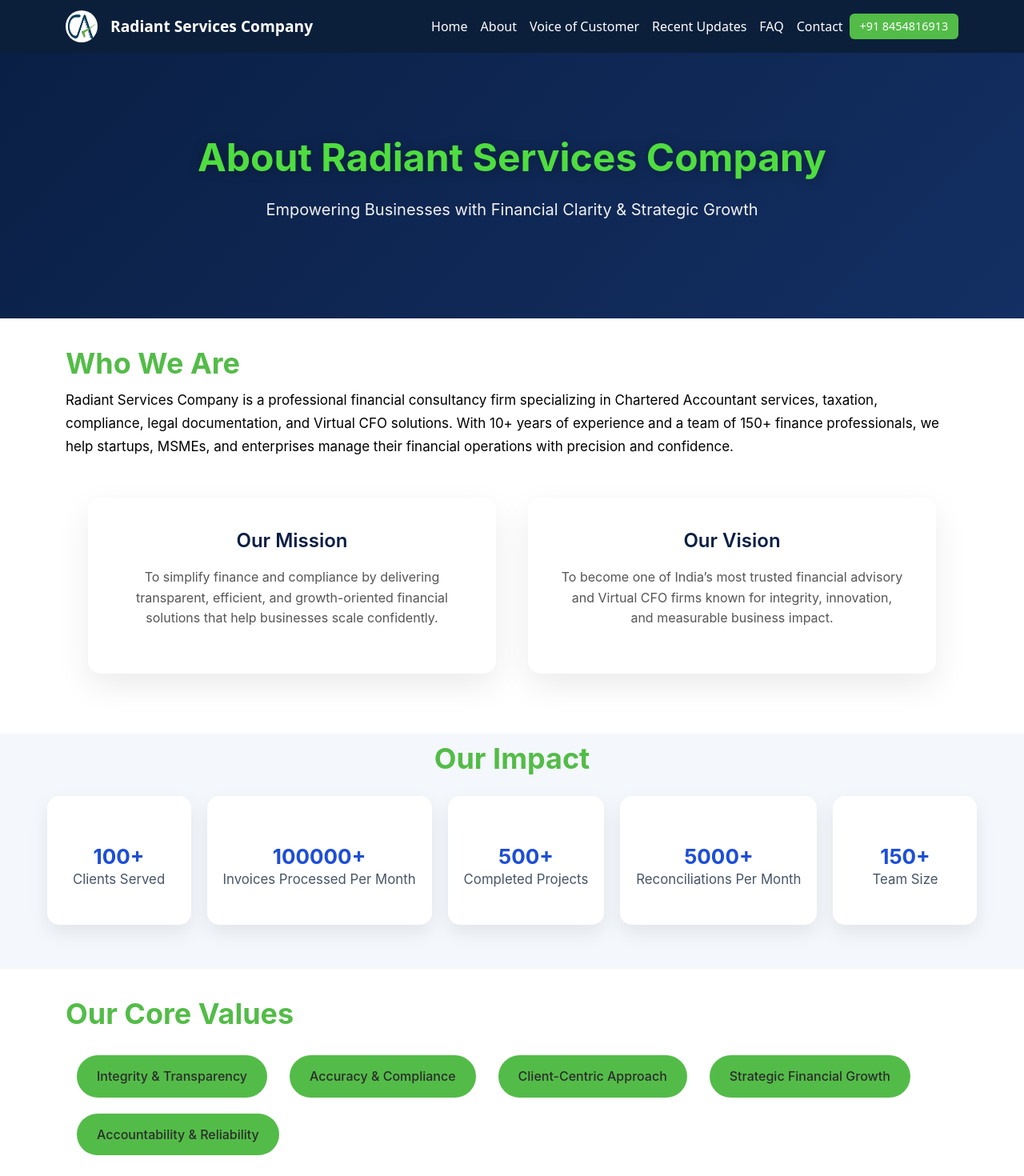
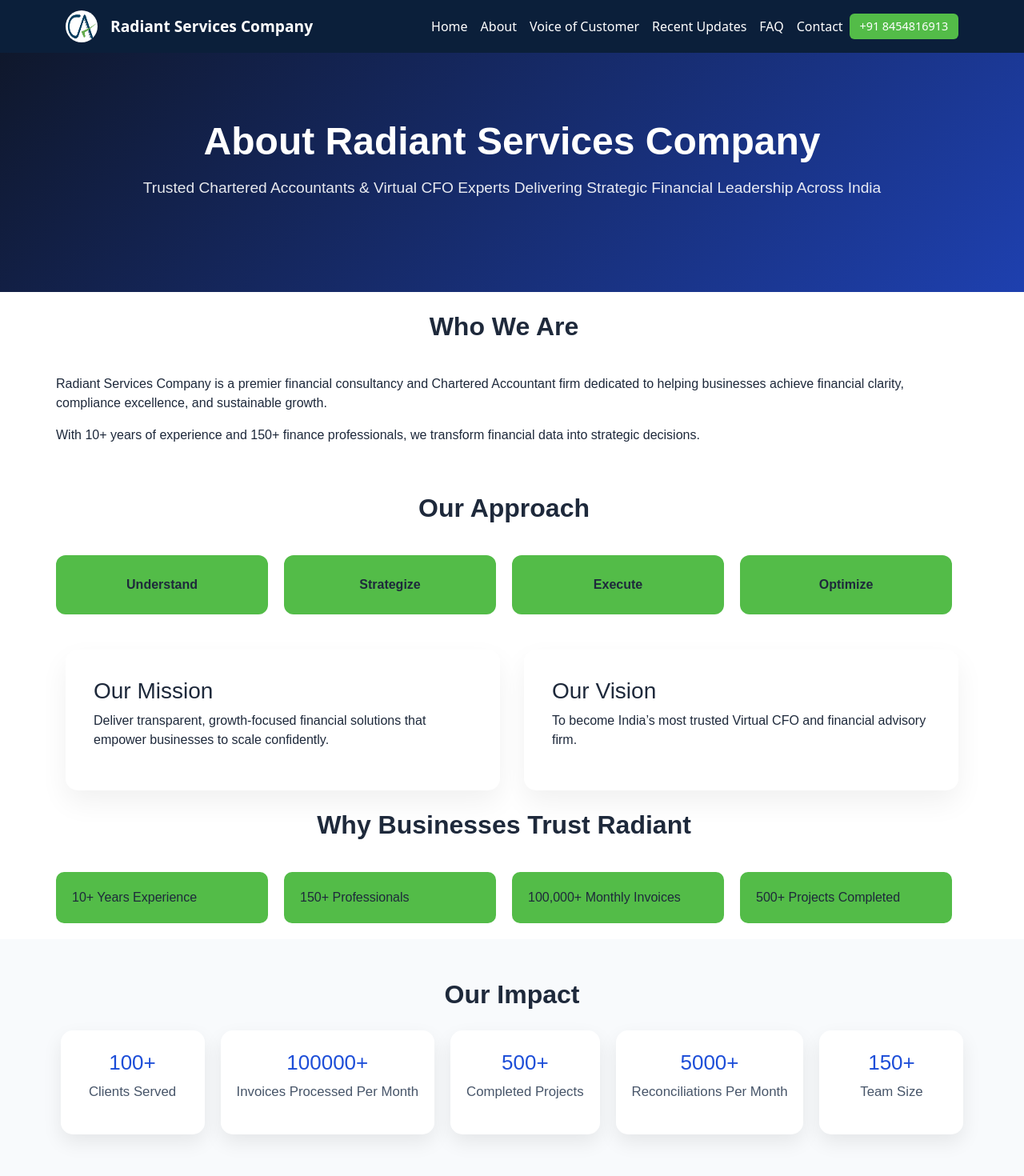
Before and after one commit to mumbaiops45/CFOw, a Next.js app: page /about in a window 1280 px wide. Shown: the top 1470 px of the page at 80% size. Built offline with nearby package versions, Linux system fonts and the light colour scheme.

Commit message:
Some Change Ui

```diff
--- a/package.json
+++ b/package.json
@@ -9,6 +9,7 @@
     "lint": "eslint"
   },
   "dependencies": {
+    "@ant-design/icons": "^6.1.0",
     "bootstrap": "^5.3.8",
     "bootstrap-icons": "^1.13.1",
     "framer-motion": "^12.34.0",
--- a/src/app/about/page.jsx
+++ b/src/app/about/page.jsx
@@ -1,82 +1,101 @@
+
+'use client';
 import React from "react";
-import "../styles/about.modal.css"
+import "../styles/about.modal.css";
 import Clients from "../component/Clients";
 
-const page = () => {
+export default function page() {
     return (
         <div className="about-container mt-5">
 
-            <section className="about-hero">
+
+            <section className="about-hero fade-in">
                 <h1>About Radiant Services Company</h1>
+                <p>
+                    Trusted Chartered Accountants & Virtual CFO Experts Delivering
+                    Strategic Financial Leadership Across India
+                </p>
+            </section>
 
+            {/* Who We Are */}
+            <section className="about-section container slide-up">
+                <h2>Who We Are</h2>
                 <p>
-                    Empowering Businesses with Financial Clarity & Strategic Growth
+                    Radiant Services Company is a premier financial consultancy and
+                    Chartered Accountant firm dedicated to helping businesses achieve
+                    financial clarity, compliance excellence, and sustainable growth.
+                </p>
+                <p>
+                    With 10+ years of experience and 150+ finance professionals,
+                    we transform financial data into strategic decisions.
                 </p>
             </section>
 
 
-            <section className="about-section container">
-                <h2>Who We Are</h2>
-                <p>
-                    Radiant Services Company is a professional financial consultancy firm
-                    specializing in Chartered Accountant services, taxation, compliance,
-                    legal documentation, and Virtual CFO solutions. With 10+ years of
-                    experience and a team of 150+ finance professionals, we help startups,
-                    MSMEs, and enterprises manage their financial operations with
-                    precision and confidence.
-                </p>
+            <section className="about-section container slide-up delay-1">
+                <h2>Our Approach</h2>
+                <div className="approach-grid mb-4">
+                    <div className="approach-card">Understand</div>
+                    <div className="approach-card">Strategize</div>
+                    <div className="approach-card">Execute</div>
+                    <div className="approach-card">Optimize</div>
+                </div>
             </section>
 
 
-            <section className="about-grid">
+            <section className="about-grid container slide-up delay-2">
                 <div className="about-card">
                     <h3>Our Mission</h3>
                     <p>
-                        To simplify finance and compliance by delivering transparent,
-                        efficient, and growth-oriented financial solutions that help
-                        businesses scale confidently.
+                        Deliver transparent, growth-focused financial solutions
+                        that empower businesses to scale confidently.
                     </p>
                 </div>
 
                 <div className="about-card">
                     <h3>Our Vision</h3>
                     <p>
-                        To become one of India’s most trusted financial advisory and
-                        Virtual CFO firms known for integrity, innovation, and measurable
-                        business impact.
+                        To become India’s most trusted Virtual CFO and financial
+                        advisory firm.
                     </p>
                 </div>
             </section>
+
+
+            <section className="about-section container slide-up delay-3">
+                <h2>Why Businesses Trust Radiant</h2>
+                <div className="why-grid">
+                    <div className="why-item">10+ Years Experience</div>
+                    <div className="why-item">150+ Professionals</div>
+                    <div className="why-item">100,000+ Monthly Invoices</div>
+                    <div className="why-item">500+ Projects Completed</div>
+                </div>
+            </section>
+
             <section className="about-stats">
-                <h2>Our Impact</h2>
-                <div className="clients-wrapper">
+                <h2 style={{
+                    marginBottom: "40px",
+                    fontWeight: "600"
+                }}>Our Impact</h2>
+                <div className="clients-wrapper" style={{ marginTop: "80px" }}>
                     <Clients />
                 </div>
             </section>
 
-            <section className="about-section container">
-                <h2>Our Core Values</h2>
-                <ul className="values-list">
-                    <li>Integrity & Transparency</li>
-                    <li>Accuracy & Compliance</li>
-                    <li>Client-Centric Approach</li>
-                    <li>Strategic Financial Growth</li>
-                    <li>Accountability & Reliability</li>
-                </ul>
+            <section className="about-cta slide-up delay-4">
+                <h2>Let’s Build Financial Strength Together</h2>
+                <p>
+                    Partner with Radiant Services Company for expert financial solutions.
+                </p>
+                <button
+                    className="cta-btn"
+                    onClick={() => window.location.href = 'tel:+918454816913'}
+                >
+                    Book Consultation
+                </button>
             </section>
 
 
-            <section className="about-cta">
-                <h2>Let’s Build Financial Strength Together</h2>
-                <p style={{color: "white"}}>
-                    Partner with Radiant Services Company for expert financial,
-                    compliance, and Virtual CFO solutions tailored to your business.
-                </p>
-                <button className="cta-btn">Book Consultation</button>
-            </section>
-
         </div>
     );
-};
-
-export default page;
+}
--- a/src/app/component/Contact.jsx
+++ b/src/app/component/Contact.jsx
@@ -10,7 +10,7 @@ const Contact = () => {
       <div className="container">
         <div className="row g-4">
 
-          {/* Contact Info */}
+
           <div className="col-lg-6">
             <div className="contact-card shadow-lg p-4">
               <h2 className="contact-heading mb-3">Let’s Talk</h2>
--- a/src/app/component/EventCard.jsx
+++ b/src/app/component/EventCard.jsx
@@ -6,13 +6,14 @@ const EventCard = ({ name, description, image }) => {
         <div
             className="card"
             style={{
-        maxWidth: "540px",
+                maxWidth: "500px",
                 borderRadius: "15px",
                 overflow: "hidden",
+                marginBottom: "100px"
             }}
         >
             <div className="row g-0">
-        <div className="col-md-4 mt-2" style={{ padding: "0" }}>
+                <div className="col-md-4 mt-2" style={{ padding: "0", height: "250px " }}>
                     <img
                         src={image}
                         className="img-fluid"
--- a/src/app/styles/about.modal.css
+++ b/src/app/styles/about.modal.css
@@ -1,257 +1,182 @@
 
 
 .about-container {
-    font-family: "Inter", Arial, sans-serif;
-    color: #2c2c2c;
-    line-height: 1.8;
-    background: #ffffff;
+  font-family: "Poppins", sans-serif;
+  color: #1e293b;
   overflow-x: hidden;
-    scroll-behavior: smooth;
 }
 
 
 .about-hero {
-    background: linear-gradient(135deg, #0a1f44, #132f63);
-    color: #fff;
-    padding: 120px 20px;
+  background: linear-gradient(-45deg, #0f172a, #1e3a8a, #1e40af, #0f172a);
+  background-size: 300% 300%;
+  animation: gradientMove 8s ease infinite;
+  color: white;
   text-align: center;
-    position: relative;
-    overflow: hidden;
+  padding: 100px 20px;
 }
 
 .about-hero h1 {
-    font-size: 48px;
+  font-size: 3rem;
   font-weight: 700;
-    color: #4fdd3f;
-    margin-bottom: 20px;
-    text-shadow: 1px 1px 15px rgba(0, 0, 0, 0.3);
-    opacity: 0;
-    transform: translateY(30px);
-    animation: fadeInUp 1s forwards 0.3s;
 }
 
 .about-hero p {
-    font-size: 20px;
-    max-width: 700px;
-    margin: auto;
-    opacity: 0;
-    transform: translateY(30px);
-    animation: fadeInUp 1s forwards 0.6s;
-    line-height: 1.6;
-    color: #f1f1f1;
+  font-size: 1.2rem;
+  margin-top: 15px;
+  opacity: 0.9;
 }
 
 
-.about-section h2,
-.about-stats h2,
-.about-cta h2 {
-        top: 10px;
-    margin-top: 25px;
-    font-size: 36px;
-    color: #53BC48;
-    font-weight: 700;
-    position: relative;
-    opacity: 0;
-    transform: translateY(20px);
-    animation: fadeInUp 1s forwards;
+.about-section {
+  padding: 24px 20px 20px 0px;
 }
 
-
-.about-section p,
-.about-cta p {
-    font-size: 17px;
-    color: #000000;
-    margin: 20px auto 0;
-    line-height: 1.7;
-    opacity: 0;
-    transform: translateY(20px);
-    animation: fadeInUp 1s forwards 0.3s;
+.about-section h2 {
+  text-align: center;
+  margin-bottom: 40px;
+  font-weight: 600;
 }
 
 
 .about-grid {
-    display: flex;
-    gap: 40px;
-    padding: 50px 20px;
-    max-width: 1100px;
-    margin: auto;
-    flex-wrap: wrap;
+  display: grid;
+  grid-template-columns: repeat(auto-fit, minmax(300px, 1fr));
+  gap: 30px;
 }
 
+
 .about-card {
-    flex: 1;
-    background: #ffffff;
-    padding: 40px;
-    border-radius: 16px;
-    min-width: 300px;
-    text-align: center;
-    box-shadow: 0 15px 40px rgba(0, 0, 0, 0.08);
-    transition: all 0.5s ease;
-    transform: translateY(0);
-    opacity: 0;
-    animation: fadeInUp 1s forwards;
+  background: white;
+  padding: 35px;
+  border-radius: 15px;
+  box-shadow: 0 15px 35px rgba(0, 0, 0, 0.06);
+  transition: all 0.4s ease;
 }
 
 .about-card:hover {
-    transform: translateY(-12px) scale(1.04);
-    box-shadow: 0 25px 50px rgba(0, 0, 0, 0.12);
+  transform: translateY(-10px);
+  box-shadow: 0 20px 45px rgba(0, 0, 0, 0.1);
 }
 
-.about-card h3 {
-    margin-bottom: 18px;
-    color: #0a1f44;
-    font-size: 24px;
-    font-weight: 600;
-    transition: color 0.3s ease;
+
+.approach-grid {
+  display: grid;
+  grid-template-columns: repeat(auto-fit, minmax(200px, 1fr));
+  gap: 20px;
 }
 
-.about-card:hover h3 {
-    color: #4fdd3f;
+.approach-card {
+  /* background: #f8fafc; */
+  background: #53BC48;
+  padding: 25px;
+  border-radius: 12px;
+  text-align: center;
+  font-weight: 600;
+  transition: 0.3s ease;
 }
 
-.about-card p {
-    font-size: 16px;
-    color: #555;
-    line-height: 1.6;
+.approach-card:hover {
+  background: #f8fafc;
+  color: rgb(0, 0, 0);
+  transform: scale(1.05);
+}
+
+
+.why-grid {
+  display: grid;
+  grid-template-columns: repeat(auto-fit, minmax(220px, 1fr));
+  gap: 20px;
+}
+
+.why-item {
+  background: #53BC48;
+  padding: 20px;
+  border-radius: 10px;
+  transition: 0.3s ease;
+}
+
+.why-item:hover {
+   background: #f1f5f9;
+  color: rgb(18, 1, 1);
+  transform: translateY(-5px);
 }
 
 
 .about-stats {
-    background: #f4f7fb;
-    /* padding: 100px 20px; */
+  background: #f8fafc;
+  padding: 50px 20px;
   text-align: center;
-}
-
-.clients-wrapper {
-    margin-top: 90px;
-    display: flex;
-    justify-content: center;
-    flex-wrap: wrap;
-    gap: 30px;
-}
-
-
-.clients-wrapper .client-card {
-    background: #fff;
-    padding: 30px 25px;
-    border-radius: 16px;
-    min-width: 220px;
-    text-align: center;
-    box-shadow: 0 12px 25px rgba(0, 0, 0, 0.08);
-    transition: transform 0.5s ease, box-shadow 0.5s ease;
-    opacity: 0;
-    transform: translateY(30px);
-    animation: fadeInUp 1s forwards;
-}
-
-
-.clients-wrapper .client-card:nth-child(1) { animation-delay: 0.2s; }
-.clients-wrapper .client-card:nth-child(2) { animation-delay: 0.4s; }
-.clients-wrapper .client-card:nth-child(3) { animation-delay: 0.6s; }
-.clients-wrapper .client-card:nth-child(4) { animation-delay: 0.8s; }
-
-
-.clients-wrapper .client-card:hover {
-    transform: translateY(-10px) scale(1.05);
-    box-shadow: 0 25px 50px rgba(0, 0, 0, 0.15);
-}
-
-.clients-wrapper .client-card h3 {
-    font-weight: 700;
-    font-size: 22px;
-    background: linear-gradient(90deg, #4fdd3f, #1D4ED8);
-    -webkit-background-clip: text;
-    -webkit-text-fill-color: transparent;
-    margin-bottom: 10px;
-}
-
-.clients-wrapper .client-card p {
-    color: #555;
-    font-size: 15px;
-}
-
-
-.values-list {
-    list-style: none;
-    padding: 0;
-    margin-top: 30px;
-}
-
-.values-list li {
-    display: inline-block;
-    margin: 10px 14px;
-    padding: 12px 25px;
-    background: #53BC48;
-    border-radius: 40px;
-    font-weight: 500;
-    transition: 0.3s ease, transform 0.3s ease, box-shadow 0.3s ease;
-    cursor: default;
-    opacity: 0;
-    transform: translateY(20px);
-    animation: fadeInUp 1s forwards;
-}
-
-.values-list li:hover {
-    background-color: #fcfcfc;
-    color: #000;
-    transform: scale(1.08);
-    box-shadow: 0 8px 20px rgba(0, 0, 0, 0.08);
 }
 
 
 .about-cta {
-    background: linear-gradient(135deg, #0a1f44, #132f63);
+  background: linear-gradient(135deg, #1e3a8a, #0f172a);
   color: white;
   text-align: center;
-    padding: 120px 20px;
+  padding: 90px 20px;
 }
 
 .cta-btn {
-    margin-top: 35px;
-    padding: 15px 40px;
-    background-color: #4FDD3F;
+  margin-top: 25px;
+  padding: 14px 35px;
+  border-radius: 30px;
   border: none;
-    border-radius: 50px;
-    font-size: 18px;
+  background: white;
+  color: #1e3a8a;
+  font-weight: 600;
+  transition: 0.3s ease;
   cursor: pointer;
-    font-weight: 600;
-    transition: all 0.4s ease, transform 0.4s ease;
-    animation: pulse 2s infinite;
 }
 
 .cta-btn:hover {
-    transform: scale(1.12);
-    box-shadow: 0 15px 40px rgba(79, 221, 63, 0.6);
+  background: #e2e8f0;
+  transform: scale(1.05);
 }
 
 
-@media (max-width: 1024px) {
-    .about-hero h1 { font-size: 40px; }
-    .about-section h2 { font-size: 32px; }
-    .stats-grid h3 { font-size: 32px; }
+@keyframes fadeIn {
+  from { opacity: 0; }
+  to { opacity: 1; }
 }
 
-@media (max-width: 768px) {
-    .about-grid,
-    .stats-grid,
-    .clients-wrapper {
-        flex-direction: column;
-        align-items: center;
+@keyframes slideUp {
+  from {
+    opacity: 0;
+    transform: translateY(60px);
+  }
+  to {
+    opacity: 1;
+    transform: translateY(0);
+  }
 }
 
-    .about-hero h1 { font-size: 32px; }
-    .about-section p { font-size: 16px; }
-
-    .clients-wrapper .client-card { width: 80%; }
+@keyframes gradientMove {
+  0% { background-position: 0% 50%; }
+  50% { background-position: 100% 50%; }
+  100% { background-position: 0% 50%; }
 }
 
-
-@keyframes fadeInUp {
-    from { opacity: 0; transform: translateY(30px); }
-    to { opacity: 1; transform: translateY(0); }
+.fade-in {
+  animation: fadeIn 1.5s ease forwards;
 }
 
-@keyframes pulse {
-    0%, 100% { transform: scale(1); box-shadow: 0 0 0 rgba(79, 221, 63, 0.5); }
-    50% { transform: scale(1.05); box-shadow: 0 0 25px rgba(79, 221, 63, 0.7); }
+.slide-up {
+  animation: slideUp 1.2s ease forwards;
 }
+
+.delay-1 { animation-delay: 0.3s; }
+.delay-2 { animation-delay: 0.6s; }
+.delay-3 { animation-delay: 0.9s; }
+.delay-4 { animation-delay: 1.2s; }
+
+
+@media (max-width: 768px) {
+  .about-hero h1 {
+    font-size: 2.2rem;
+  }
+
+  .about-section {
+    padding: 60px 15px;
+  }
+}
--- a/src/app/styles/client.modal.css
+++ b/src/app/styles/client.modal.css
@@ -172,6 +172,7 @@
 
   .stats-container {
     overflow: hidden;
+    margin-top: 30px;
   }
 
   .stats-scroll {
```
Also changed, not shown: src/app/component/Event.jsx (+44 -28 lines), 1 other file (tests, documents, lock files or other folders). Lines whose indentation alone changed are shown as unchanged.
